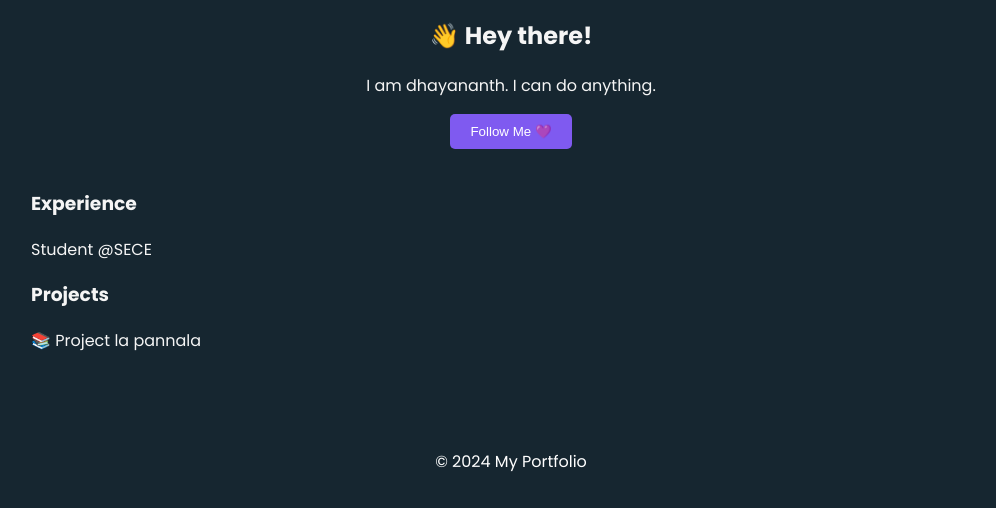
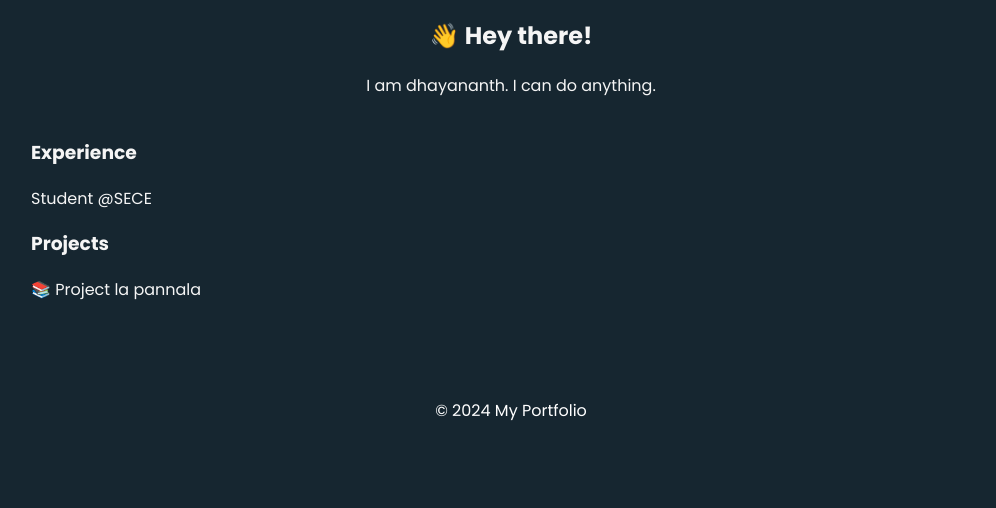
Before and after one commit to DhayananthB/dhayananthb, a plain HTML site: page index.html in a window 1280 px wide. Shown: the part 162-670 px from the top of the page, without its empty margins (129-1125 px from the left). Drawn offline with Linux system fonts and the light colour scheme.

Commit message:
added index.html

```diff
--- a/index.html
+++ b/index.html
@@ -46,7 +46,7 @@
         <p>
           I am dhayananth. I can do anything.
         </p>
-        <button class="follow-btn">Follow Me 💜</button>
+        <!-- <button class="follow-btn">Follow Me 💜</button> -->
       </section>
 
       <section class="content">
```
